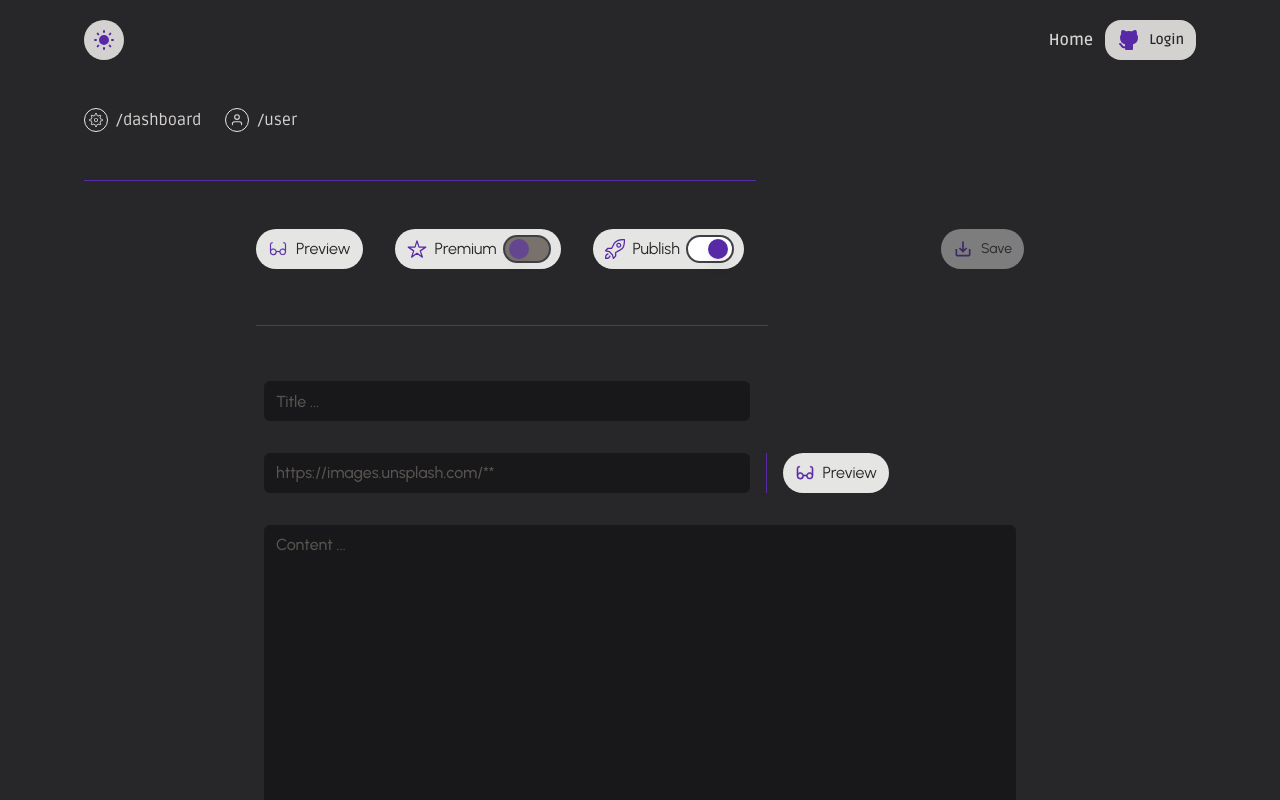
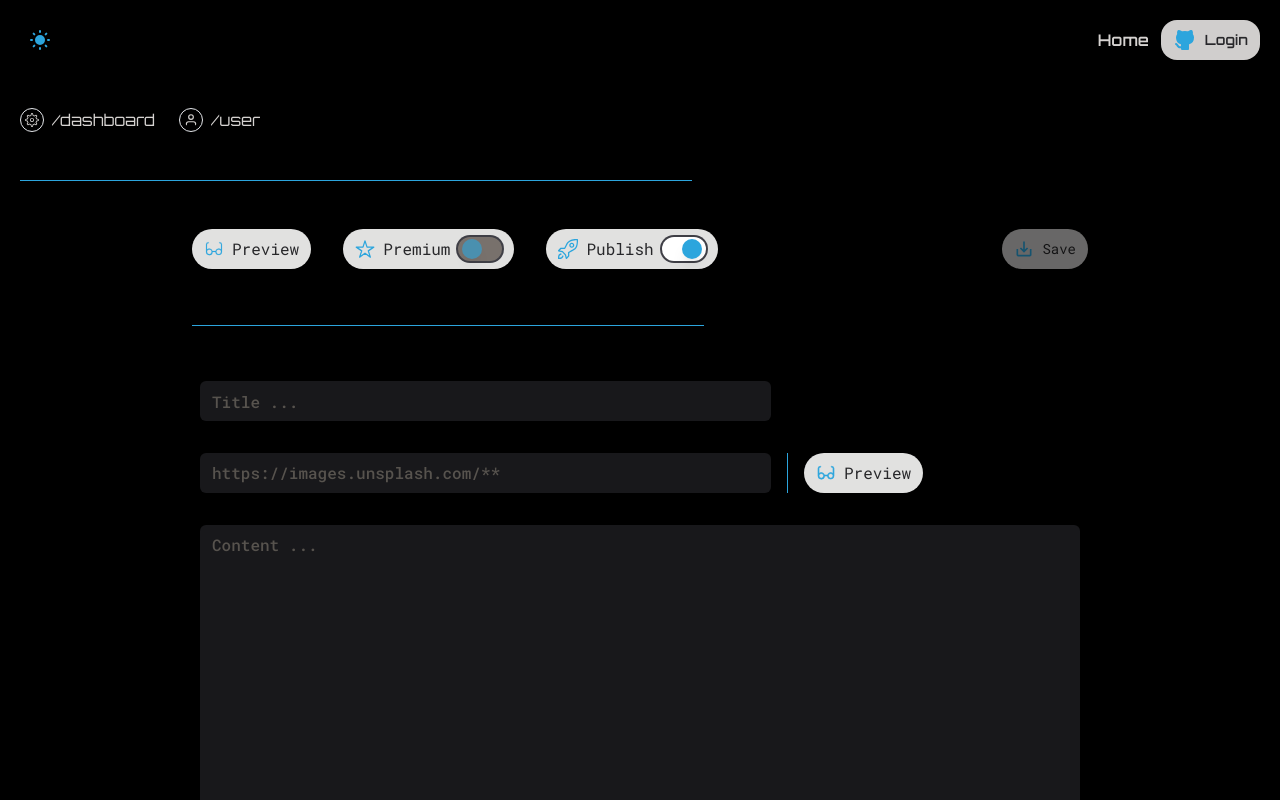
Before and after one commit to mxnan/blog-nextjs, a Next.js app: page /dashboard/blog/create in a window 1280 px wide. Shown: the top 800 px of the page. Built offline with nearby package versions, Linux system fonts and the light colour scheme; no server answers.

Commit message:
:art:
:heavy_plus_sign:  changed fonts ,sizes .

```diff
--- /dev/null
+++ b/src/app/blogs/page.tsx
@@ -0,0 +1,11 @@
+import { Button } from "@/components/ui/button";
+import React from "react";
+
+export default function page() {
+  return (
+    <section>
+      <h1 className="text-7xl font-title uppercase font-bold">blogs</h1>
+      <Button variant={"secondary"}>blogs</Button>
+    </section>
+  );
+}
--- a/src/app/dashboard/components/blog-form.tsx
+++ b/src/app/dashboard/components/blog-form.tsx
@@ -57,7 +57,7 @@ export default function BlogForm({
     <Form {...form}>
       <form
         onSubmit={form.handleSubmit(onSubmit)}
-        className="max-w-3xl w-full mx-auto flex flex-col gap-8 "
+        className="max-w-4xl w-full mx-auto flex flex-col gap-8 "
       >
         {/* top div */}
         <div className="flex  justify-between ">
--- a/src/app/layout.tsx
+++ b/src/app/layout.tsx
@@ -4,27 +4,24 @@ import "./globals.css";
 import { ThemeProvider } from "@/components/theme-provider";
 import { cn } from "@/lib/utils";
 
-import { Ruda, Urbanist } from "next/font/google";
+import {  Orbitron, Roboto_Mono } from "next/font/google";
 import Footer from "@/components/footer/footer";
 import Navbar from "@/components/nav/Navbar";
 import { Toaster } from "@/components/ui/sonner";
 import SessionProvider from "@/components/session-provider";
 
 // title font
-export const title = Ruda({
+export const title = Orbitron({
   display: "swap",
-  weight: ["400", "500", "600", "700", "800", "900"],
   variable: "--font-title",
   subsets: ["latin"],
 });
 // body font
-export const body = Urbanist({
+export const body = Roboto_Mono({
+  display: "swap",
   variable: "--font-body",
-  weight: ["100", "200", "300", "400", "500", "600", "700", "800", "900"],
   subsets: ["latin"],
-  display: "swap",
 });
-
 export const metadata: Metadata = {
   title: "Create Next App",
   description: "Generated by create next app",
@@ -39,7 +36,7 @@ export default function RootLayout({
     <html lang="en" suppressHydrationWarning>
       <body
         className={cn(
-          "font-body antialiased bg-stone-100 dark:bg-zinc-800 text-stone-700 dark:text-stone-300 ",
+          "font-body antialiased bg-white dark:bg-black text-stone-700 dark:text-stone-300 ",
           title.variable,
           body.variable
         )}
@@ -50,7 +47,7 @@ export default function RootLayout({
           enableSystem
           disableTransitionOnChange
         >
-          <main className="max-w-6xl mx-auto p-5 space-y-12">
+          <main className="max-w-7xl mx-auto p-5 space-y-12">
             <Navbar />
             {children}
             <Footer />
--- a/src/components/markdown/markdown-preview.tsx
+++ b/src/components/markdown/markdown-preview.tsx
@@ -2,6 +2,7 @@ import React from "react";
 import Markdown from "react-markdown";
 import rehypeHighlight from "rehype-highlight";
 import "highlight.js/styles/atom-one-dark.min.css";
+import "highlight.js/styles/atom-one-light.min.css";
 import { PiTerminalThin } from "react-icons/pi";
 import CopyButton from "./copy-button";
 
@@ -20,6 +21,9 @@ export default function MarkdownPreview({
         h1: ({ node, ...props }) => (
           <h1 className="text-4xl uppercase font-bold" {...props} />
         ),
+
+        // more custom components
+
         //custom code
         code: ({ node, className, children, ...props }) => {
           const match = /language-(\w+)/.exec(className || "");
@@ -58,8 +62,8 @@ export default function MarkdownPreview({
             );
           }
         },
-        // more custom components
       }}
+      className={className}
     >
       {content}
     </Markdown>
--- a/src/components/theme-toggle.tsx
+++ b/src/components/theme-toggle.tsx
@@ -15,9 +15,9 @@ const ToggleTheme = () => {
       <Button
         aria-label="Toggle Dark Mode"
         type="button"
-        variant={"default"}
+        variant={"ghost"}
         size={"icon"}
-        className="rounded-full"
+        className="rounded-full "
         onClick={() => setTheme(theme === "dark" ? "light" : "dark")}
       >
         {mounted && (
--- a/tailwind.config.ts
+++ b/tailwind.config.ts
@@ -15,8 +15,8 @@ const config = {
         xs: "480px",
       },
       colors: {
-        lightmode: "#64b5f6",
-        darkmode: "#5829a7",
+        lightmode: "#e2711d",
+        darkmode: "#2CA5DD",
       },
 
       fontFamily: {
```
